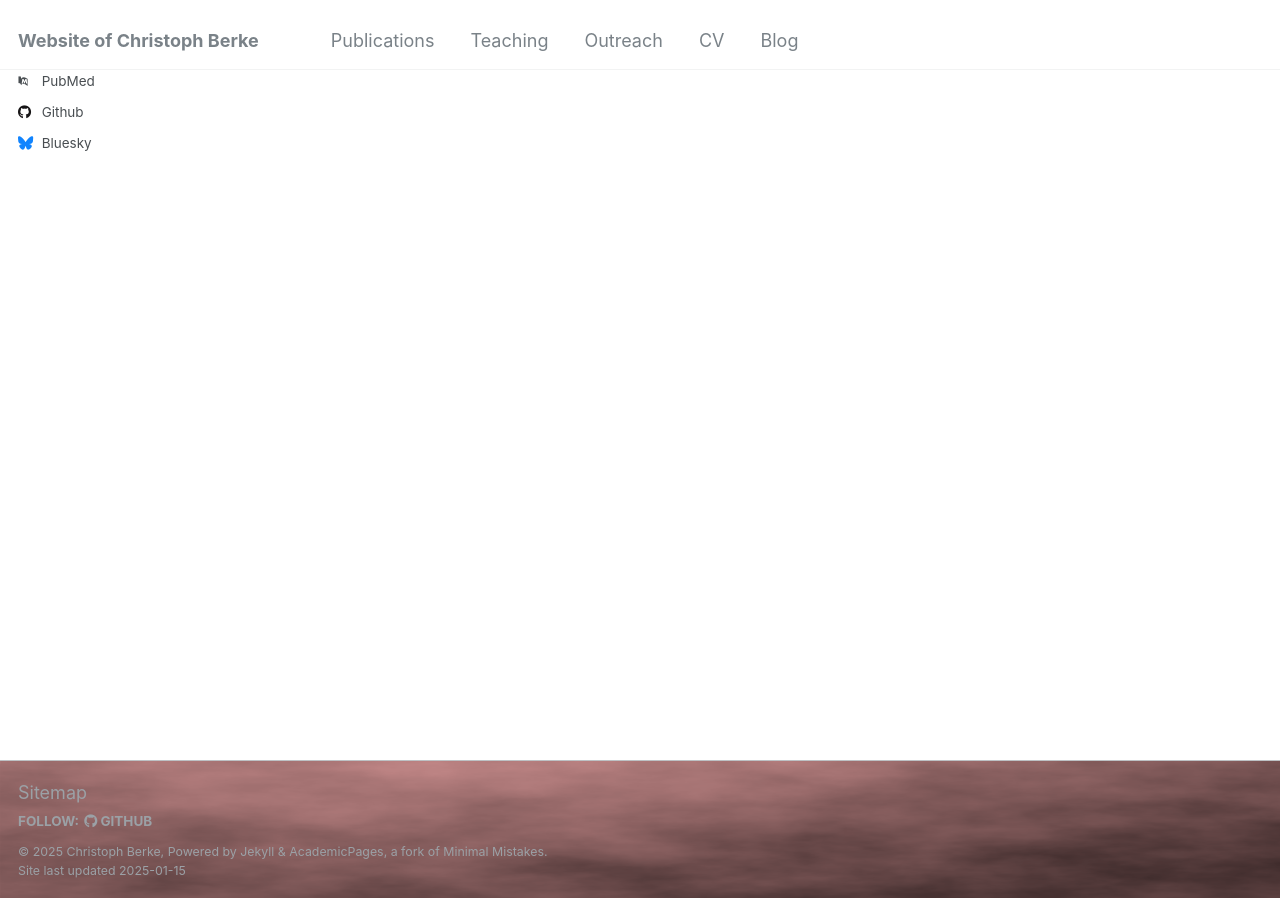
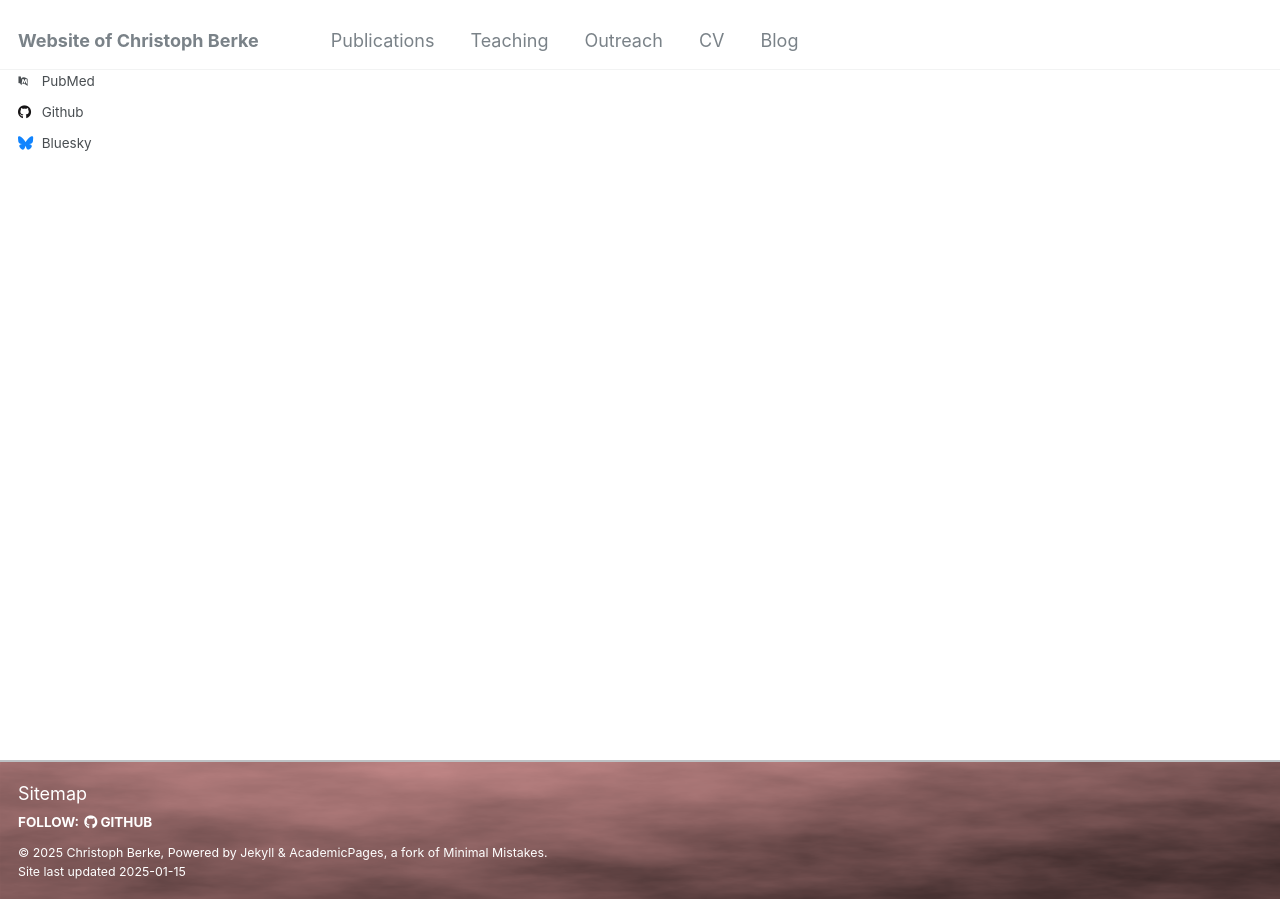
Before and after one commit to christophberke/christophberke.github.io, a Jekyll site: the page built from _pages/about.md, in a window 1280 px wide and 900 px high, scrolled down 717 px. Built offline with Jekyll 4.4.1, drawn with Linux system fonts in a browser that asks for light colours; some web fonts are replaced.

Commit message:
Color settings for footer font text

```diff
--- a/_sass/_footer.scss
+++ b/_sass/_footer.scss
@@ -15,7 +15,7 @@
   height: auto;
   /* sticky footer fix end */
   margin-top: 3em;
-  color: mix(#fff, $gray, 25%);
+  color: #fff; /*mix(#fff, $gray, 25%);*/
   -webkit-animation: intro 0.3s both;
           animation: intro 0.3s both;
   -webkit-animation-delay: 0.45s;
@@ -25,7 +25,7 @@
   background-size: cover;
   background-repeat: no-repeat;
   background-blend-mode: multiply;
-  border-top: 1px solid $light-gray;
+  border-top: 2px solid $light-gray;
 
   footer {
     @include clearfix;
@@ -53,7 +53,8 @@
   .fab,
   .far,
   .fal {
-    color: mix(#fff, $gray, 25%);
+    // color: mix(#fff, $gray, 25%);
+    color: #fff;
   }
 }
 
```
